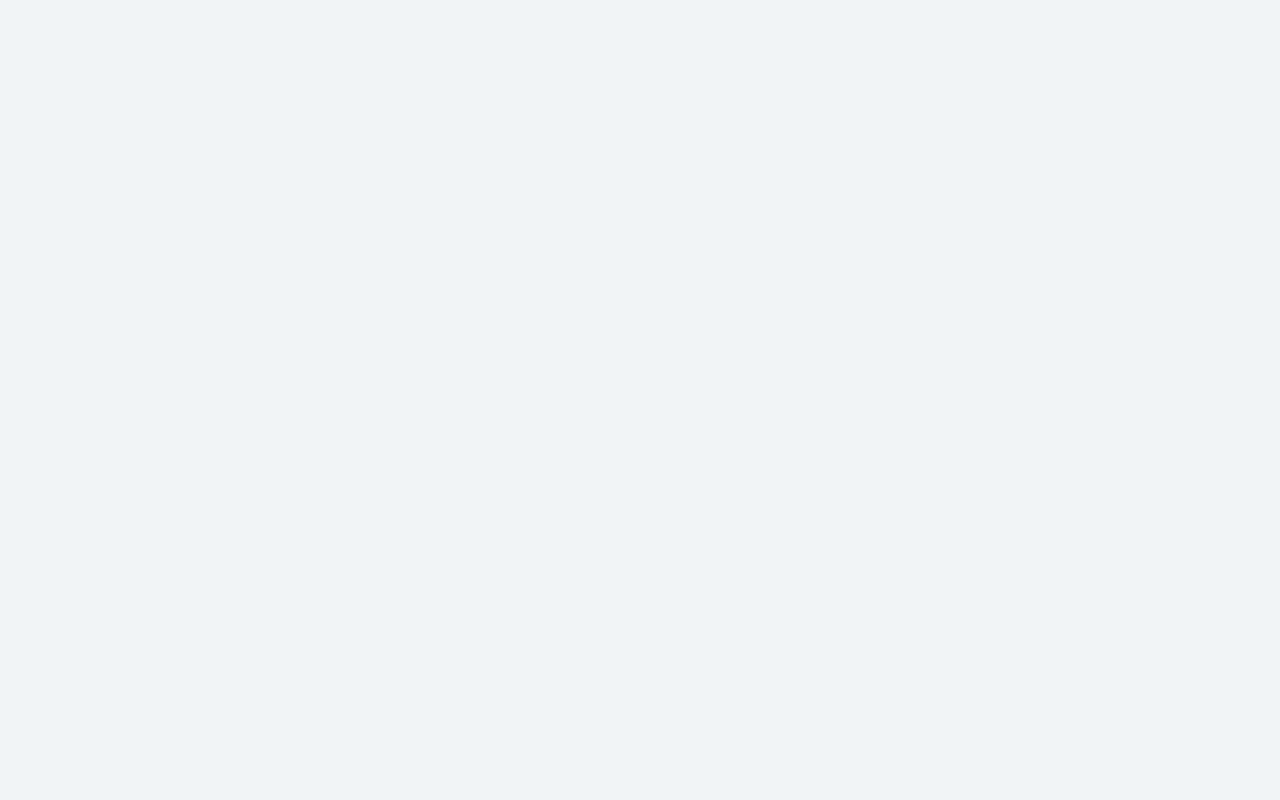
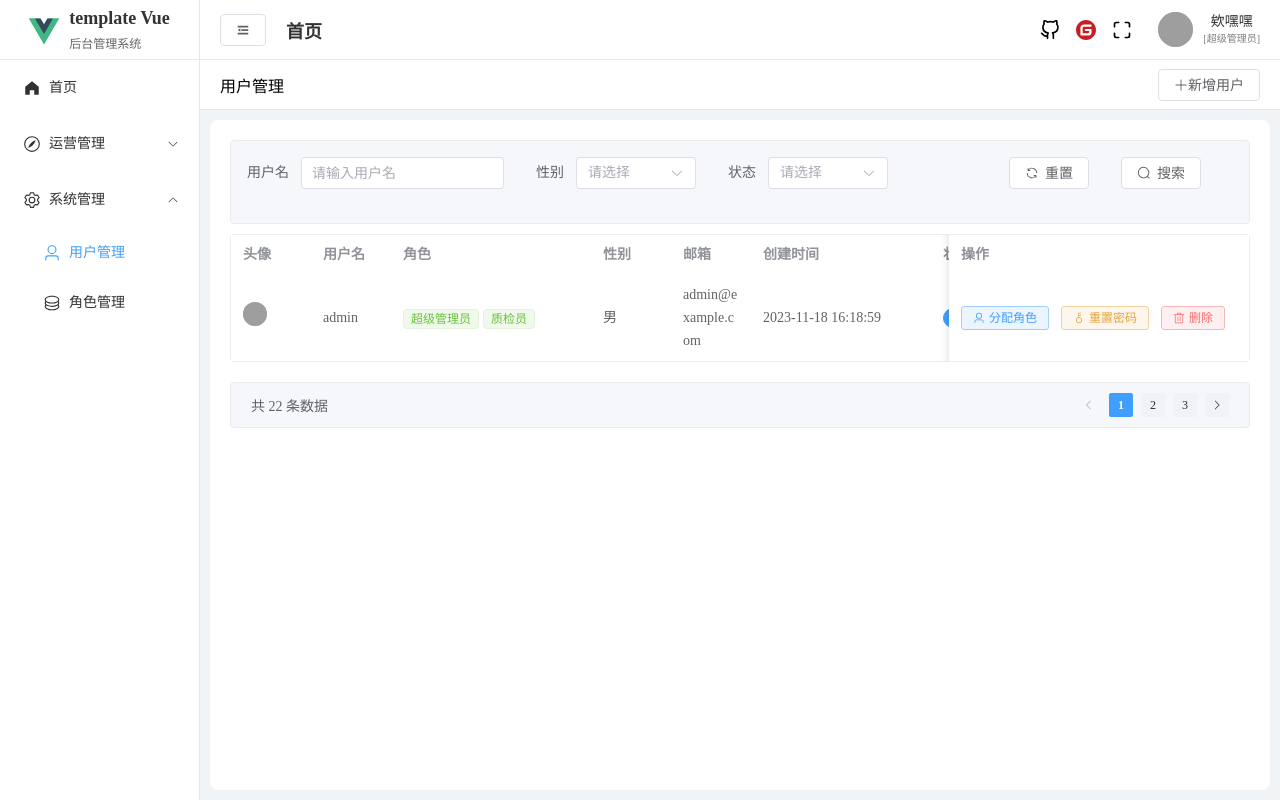
Before and after one commit to carocall/template-vue, a Vue app: page /user in a window 1280 px wide. Before the commit this address had no page. Built offline with nearby package versions, Linux system fonts and the light colour scheme; grey boxes are pictures that could not be loaded.

Commit message:
feat(用户管理): 新增用户管理页面及路由配置
添加用户管理视图组件，包含用户列表展示、搜索筛选、分页等功能
在路由配置中新增用户管理路径，并设置相关元信息

```diff
--- a/src/router/index.js
+++ b/src/router/index.js
@@ -7,6 +7,7 @@ import Login from '@/views/auth/login/Login.vue'
 import Register from '@/views/auth/register/Register.vue'
 import AuthLayout from '@/layouts/auth/AuthLayout.vue'
 import Home from "@/views/home/Home.vue";
+import UserManage from "@/views/user/UserManage.vue";
 
 const routes = [
     {
@@ -34,6 +35,13 @@ const routes = [
                 component: Knowledge,
                 meta: {
                     title: '知识库',
+                    icon: 'Document',
+                }
+            },   {
+                path: 'user',
+                component: UserManage,
+                meta: {
+                    title: '用户管理',
                     icon: 'Document',
                 }
             },
--- /dev/null
+++ b/src/views/user/UserManage.vue
@@ -0,0 +1,157 @@
+<script setup>
+import CommonPage from "@/components/common/CommonPage.vue";
+import { Plus, Search, Refresh, User, Key, Delete } from "@element-plus/icons-vue";
+import { ref } from 'vue';
+// 模拟用户数据
+const userList = [
+  {
+    id: 1,
+    username: 'admin',
+    avatar: '',
+    roles: ['超级管理员', '质检员'],
+    gender: '男',
+    email: 'admin@example.com',
+    createdAt: '2023-11-18 16:18:59',
+    status: true
+  }
+];
+
+const currentPage = ref(1);
+const pageSize = ref(10);
+const total = ref(22);
+</script>
+<template>
+  <CommonPage>
+    <template #header-title>
+      用户管理
+    </template>
+    <template #action-button>
+      <el-button>
+        <el-icon>
+          <Plus />
+        </el-icon>
+        新增用户
+      </el-button>
+    </template>
+    <template #body>
+      <div class="user-manage-container">
+        <!-- 搜索表单 -->
+        <div class="search-container">
+          <el-form :inline="true" class="search-form">
+            <span class="search-container-left">
+              <el-form-item label="用户名">
+                <el-input placeholder="请输入用户名" />
+              </el-form-item>
+              <el-form-item label="性别">
+                <el-select placeholder="请选择" style="width: 120px">
+                  <el-option label="男" value="male" />
+                  <el-option label="女" value="female" />
+                </el-select>
+              </el-form-item>
+              <el-form-item label="状态">
+                <el-select placeholder="请选择" style="width: 120px">
+                  <el-option label="启用" value="enabled" />
+                  <el-option label="禁用" value="disabled" />
+                </el-select>
+              </el-form-item>
+            </span>
+            <span class="search-container-right">
+              <el-form-item>
+                <el-button icon="Refresh" plain>重置</el-button>
+              </el-form-item>
+              <el-form-item>
+                <el-button icon="Search">搜索</el-button>
+              </el-form-item>
+            </span>
+          </el-form>
+        </div>
+
+        <!-- 用户表格 -->
+        <div class="table-container">
+          <el-table :data="userList" style="width: 100% ; --el-table-border-color: transparent;">
+            <el-table-column prop="avatar" label="头像" width="80">
+              <template #default="scope">
+                <el-avatar size="small" :src="scope.row.avatar || 'https://img.icons8.com/color/48/000000/user.png'" />
+              </template>
+            </el-table-column>
+            <el-table-column prop="username" label="用户名" />
+            <el-table-column prop="roles" label="角色" width="200">
+              <template #default="scope">
+                <el-tag v-for="role in scope.row.roles" :key="role" size="small" type="success"
+                  style="margin-right: 4px">
+                  {{ role }}
+                </el-tag>
+              </template>
+            </el-table-column>
+            <el-table-column prop="gender" label="性别" width="80" />
+            <el-table-column prop="email" label="邮箱" />
+            <el-table-column prop="createdAt" label="创建时间" width="180" />
+            <el-table-column prop="status" label="状态" width="100">
+              <template #default="scope">
+                <el-switch v-model="scope.row.status" />
+              </template>
+            </el-table-column>
+            <el-table-column label="操作" width="300" fixed="right">
+              <template #default="scope">
+                <el-button size="small" type="primary" icon="User" plain>分配角色</el-button>
+                <el-button size="small" type="warning" icon="Key" plain>重置密码</el-button>
+                <el-button size="small" type="danger" icon="Delete" plain>删除</el-button>
+              </template>
+            </el-table-column>
+          </el-table>
+        </div>
+
+        <!-- 分页 -->
+        <div class="pagination-container">
+          <span class="total">共 {{ total }} 条数据</span>
+          <el-pagination v-model:current-page="currentPage" size="small" :page-sizes="[10, 20, 50, 100]"
+            :page-size="pageSize" layout="prev, pager, next" :total="total" background />
+        </div>
+      </div>
+    </template>
+  </CommonPage>
+</template>
+
+
+<style scoped>
+.user-manage-container {
+  background: #fff;
+}
+
+.search-container {
+  padding: 16px;
+  background: #f5f7fa;
+  border: 1px solid #ebebeb;
+  overflow: hidden;
+  border-radius: 4px;
+}
+
+.search-form {
+  display: flex;
+  align-items: center;
+  justify-content: space-between;
+}
+
+.pagination-container {
+  display: flex;
+  justify-content: space-between;
+  background: #f5f7fa;
+  border: 1px solid #ebebeb;
+  padding: 10px 20px;
+  border-radius: 4px;
+  align-items: center;
+  margin-top: 20px;
+}
+
+.total {
+  font-size: 14px;
+  color: #606266;
+}
+
+.table-container {
+  margin: 10px 0;
+  border: 1px solid #ebebeb;
+  background: #fff;
+  border-radius: 4px;
+}
+</style>
```
